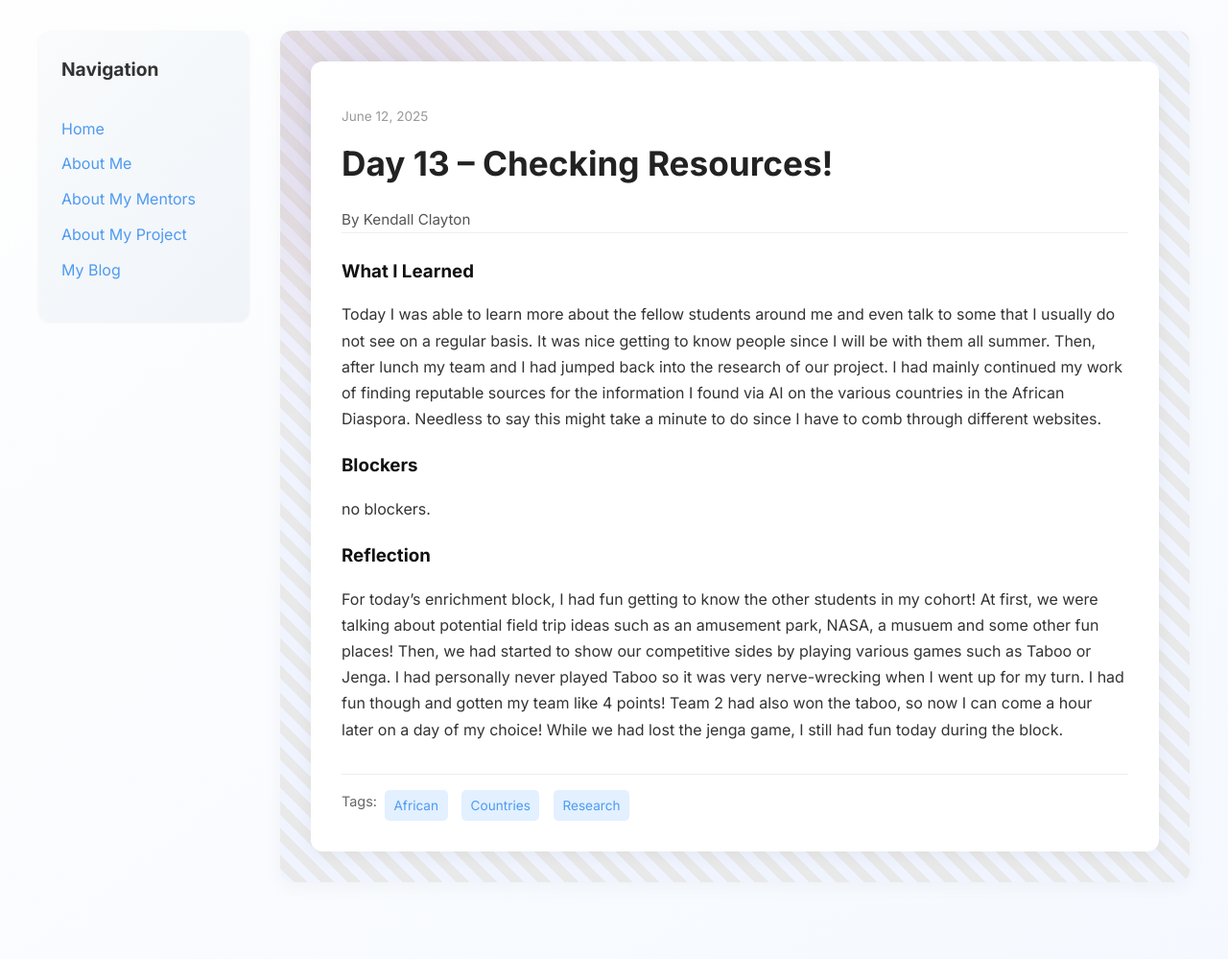
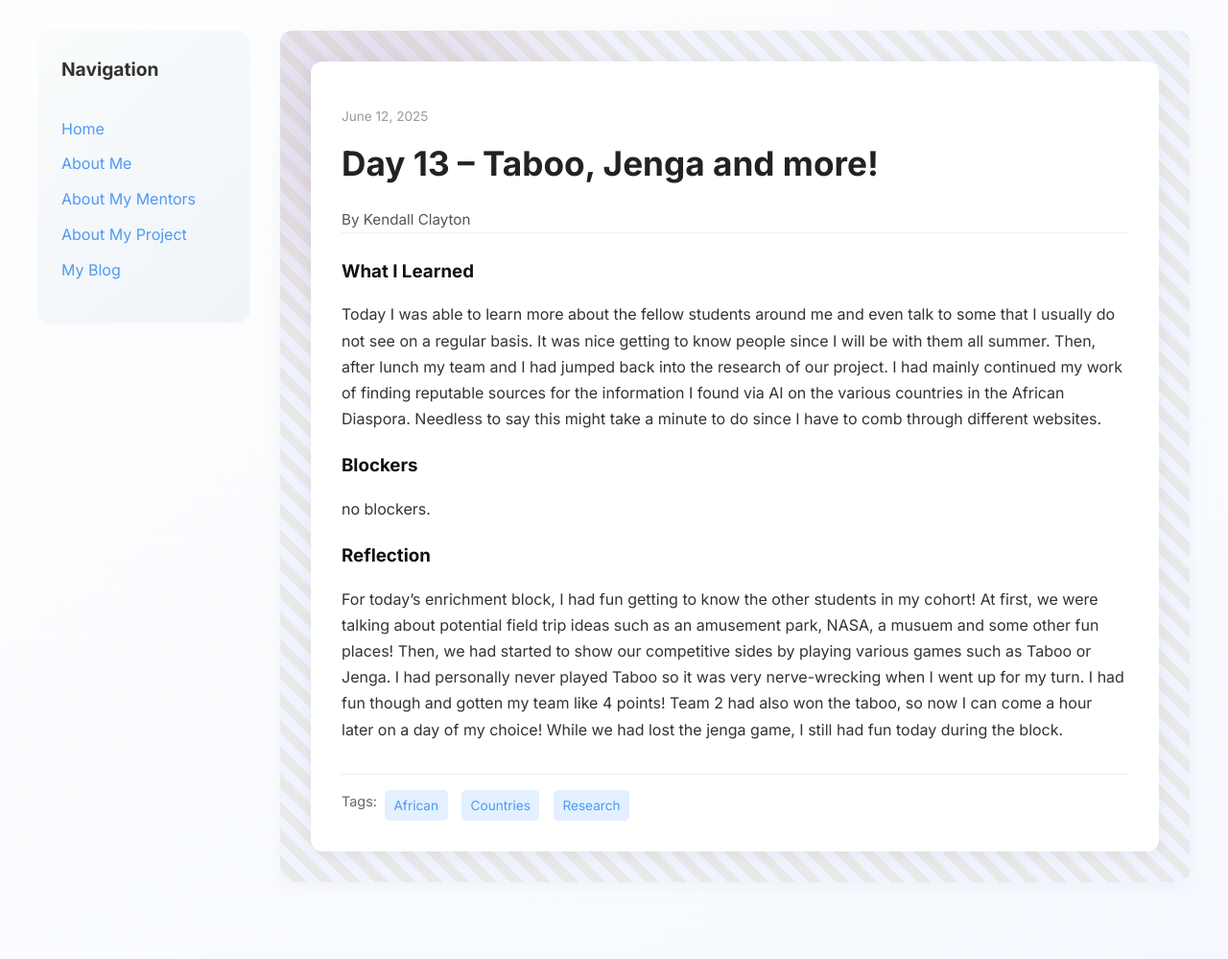
Before and after one commit to kendallzoe/kendallzoe.github.io, a Jekyll site: the page built from _posts/2025-06-12-day-13.md, in a window 1280 px wide. Shown: the whole page at 96% size. Built offline with Jekyll 4.4.1, drawn with Linux system fonts in a browser that asks for light colours.

Commit message:
Update 2025-06-12-day-13.md

```diff
--- a/_posts/2025-06-12-day-13.md
+++ b/_posts/2025-06-12-day-13.md
@@ -1,6 +1,6 @@
 ---
 layout: post
-title: "Day 13 – Checking Resources!"
+title: "Day 13 – Taboo, Jenga and more!"
 date: 2025-06-12
 author: Kendall Clayton
 permalink: /day13.html
```
